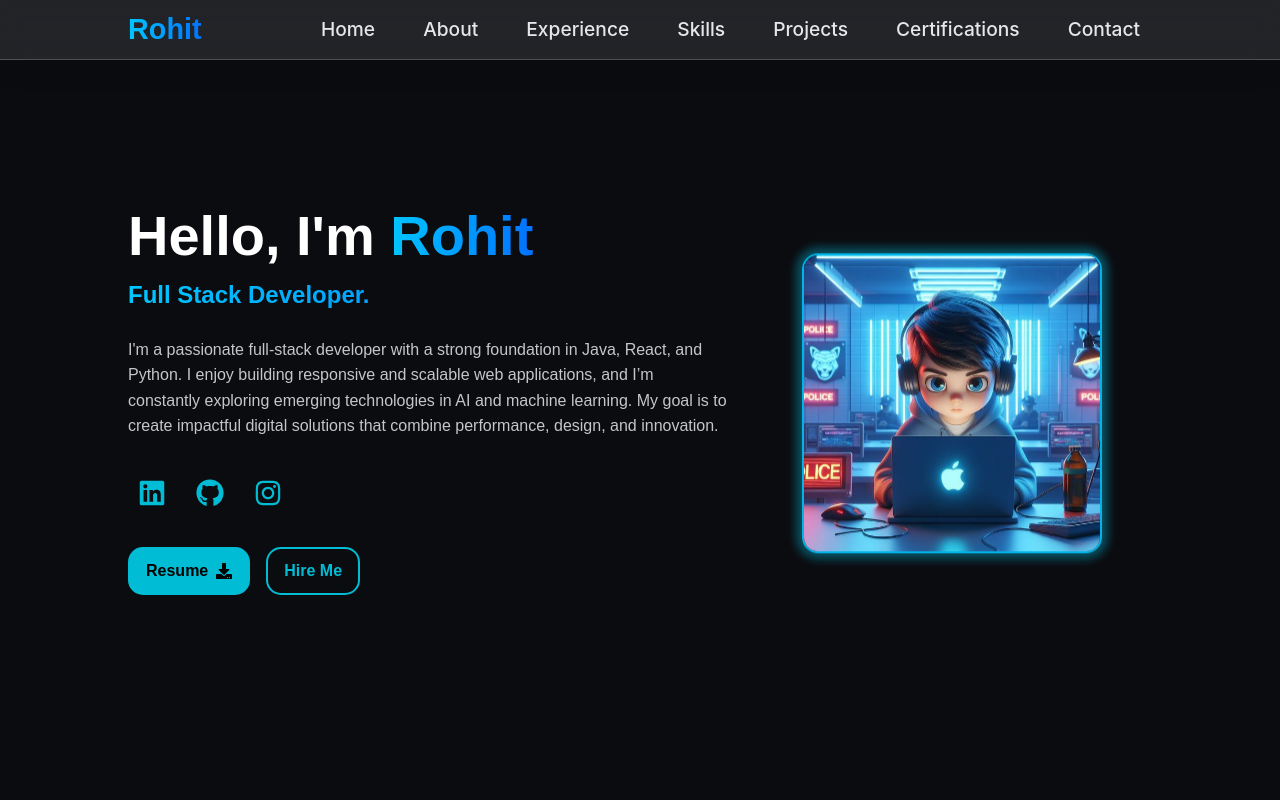
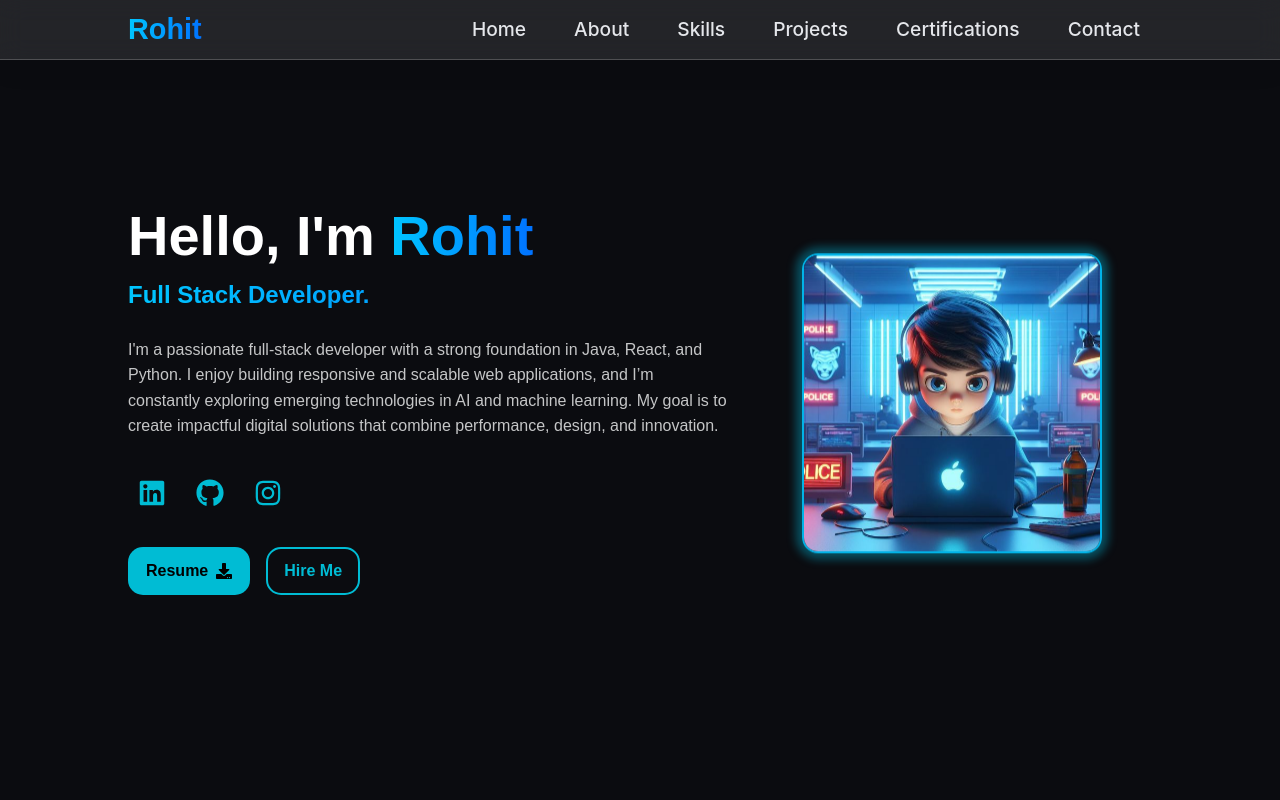
Before and after one commit to Rohitswami16/MYPORTFOLIO, a React (Vite) app: page / in a window 1280 px wide. Shown: the top 800 px of the page. Built offline with nearby package versions, Linux system fonts and the light colour scheme; the HTML template or start-up script is replaced by a standard one; a web font is replaced by a local one.

Commit message:
removed experience

```diff
--- a/src/components/Nav.jsx
+++ b/src/components/Nav.jsx
@@ -23,9 +23,9 @@ const Navbar = () => {
         <a href="#about" onClick={closeMenu}>
           About
         </a>
-        <a href="#experience" onClick={closeMenu}>
+        {/* <a href="#experience" onClick={closeMenu}>
           Experience
-        </a>
+        </a> */}
         <a href="#skills" onClick={closeMenu}>
           Skills
         </a>
```
